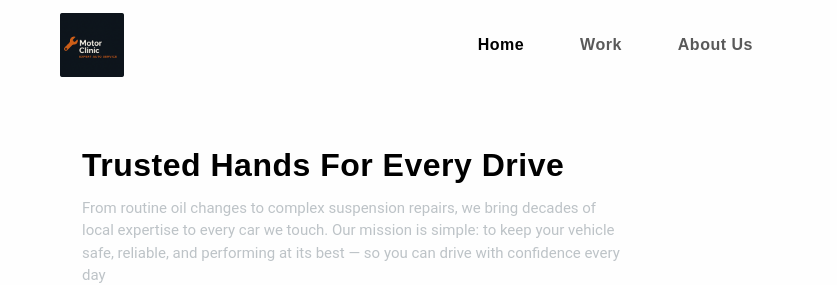
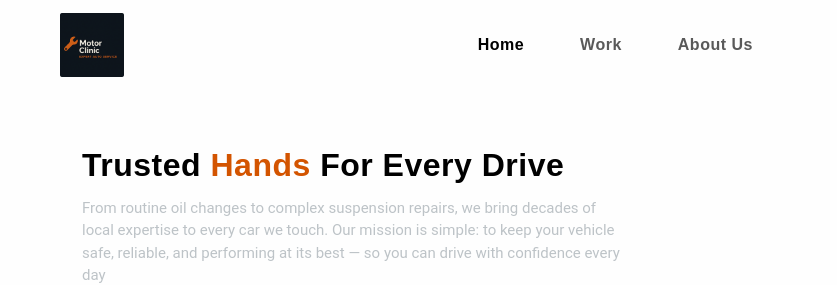
Before and after one commit to JOAN-96/motor-clinic, a plain HTML site: page index.html in a window 1280 px wide. Shown: the top 285 px of the page, 0-837 px from the left. Drawn offline with nearby package versions, Linux system fonts and the light colour scheme; files whose address does not match are found by name; a web font is replaced by a local one.

Commit message:
new update

```diff
--- a/frontend/css/styles.css
+++ b/frontend/css/styles.css
@@ -56,7 +56,7 @@ body {
             margin-top: 96px !important;
         }
     }
-    section .container-fluid .hero-top .text h1 {
+    section .container .hero-top .text h1 {
         color: var(--text-header);
 
         span {
```
